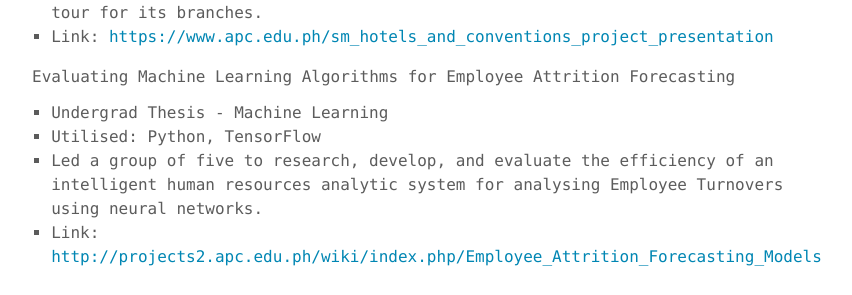
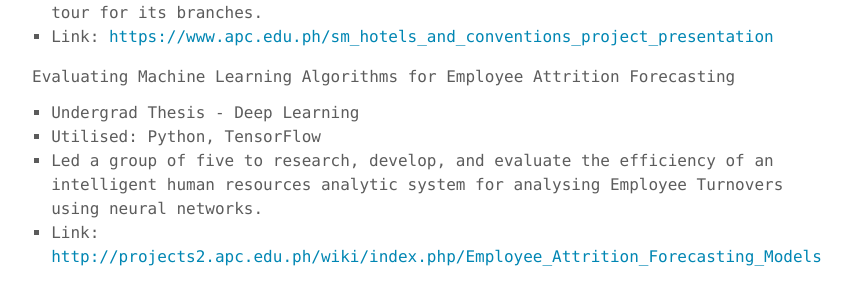
Before and after one commit to jpamata/jpamata.github.io, a Jekyll site: the page built from projects.md, in a window 1280 px wide. Shown: the part 486-781 px from the top of the page, without its empty margins (232-1084 px from the left). Built offline with Jekyll 4.4.1, drawn with Linux system fonts in a browser that asks for light colours.

Commit message:
Update projects.md

```diff
--- a/projects.md
+++ b/projects.md
@@ -18,7 +18,7 @@ permalink: /projects/
 
 <p>Evaluating Machine Learning Algorithms for Employee Attrition Forecasting<p/>
 <ul>
-<li>Undergrad Thesis - Machine Learning</li>
+<li>Undergrad Thesis - Deep Learning</li>
 <li>Utilised: Python, TensorFlow</li>
 <li>Led a group of five to research, develop, and evaluate the efficiency of an intelligent
 human resources analytic system for analysing Employee Turnovers using neural
```
